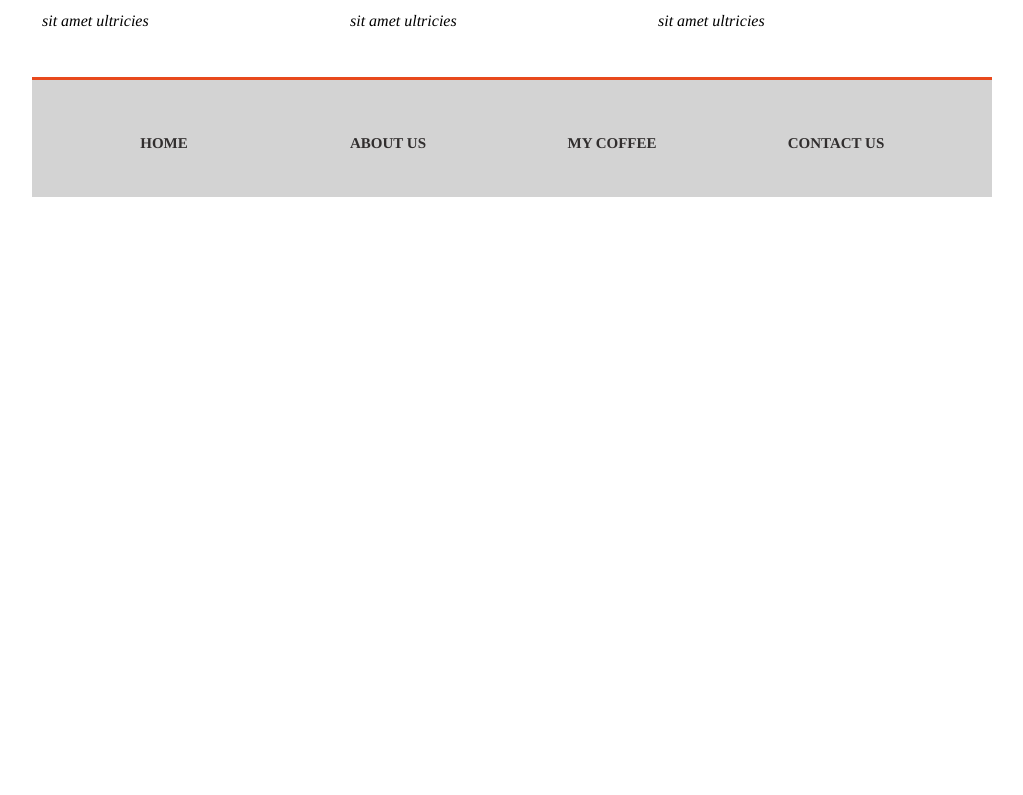
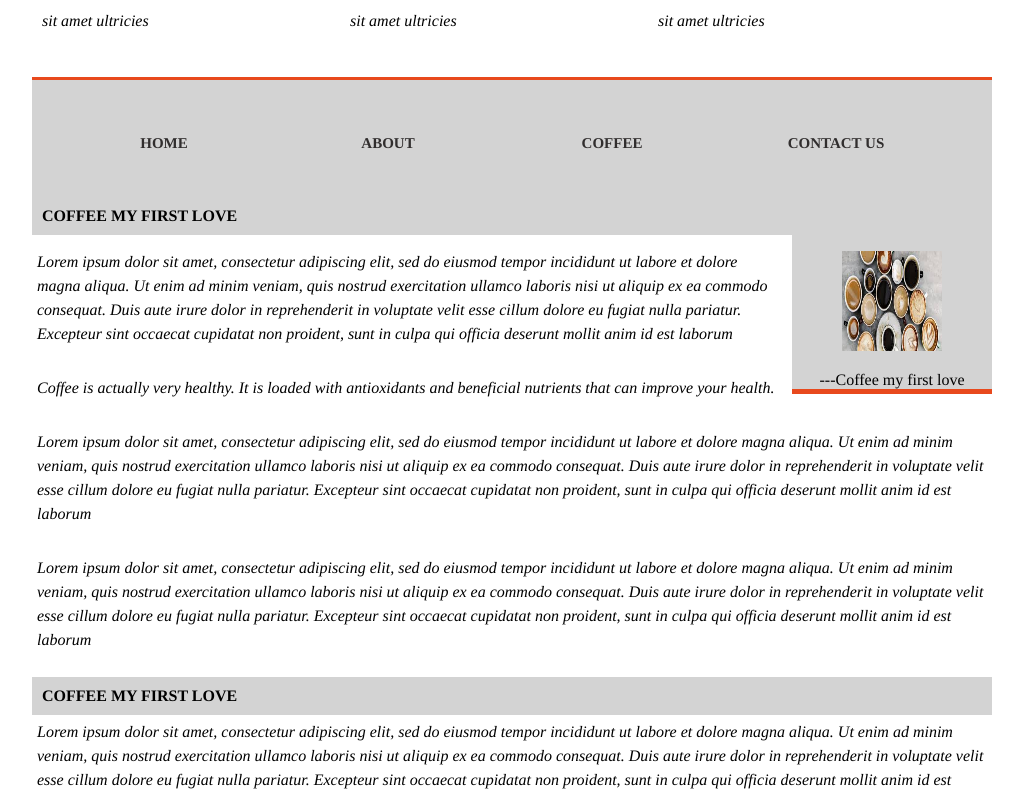
Before and after one commit to mikeyhodl/react-01, a React (Create React App) app: page / in a window 1280 px wide. Shown: the part 1165-1960 px from the top of the page, without its empty margins (128-1151 px from the left). Before the commit the page ends 1362 px from the top, so only its background shows below. Built offline with nearby package versions, Linux system fonts and the light colour scheme.

Commit message:
1 file modified

```diff
--- a/src/components/Footer.js
+++ b/src/components/Footer.js
@@ -1,18 +1,43 @@
 import React from 'react';
+import { BrowserRouter as Router, Routes, Route, Link } from 'react-router-dom';
+
+import AboutUs from './AboutUs';
+import Coffee from './Coffee';
+import ContactUs from './ContactUs';
+import Home from './Home';
 
 function Footer() {
-
   return (
+    <Router>
       <footer>
         <nav>
           <ul>
-                        <li><a href="index.html">Home</a></li>
-                        <li><a href="aboutUs.html">About Us</a></li>
-                        <li><a href="coffee.html">My Coffee</a></li>
-                        <li><a href="contactUs.html">Contact us</a></li>
+            <li>
+              {' '}
+              <Link to="/">Home</Link>
+            </li>
+            <li>
+              {' '}
+              <Link to="/aboutUs">About</Link>
+            </li>
+            <li>
+              {' '}
+              <Link to="/coffee">Coffee</Link>
+            </li>
+            <li>
+              {' '}
+              <Link to="/contactUs">Contact Us</Link>
+            </li>
           </ul>
         </nav>
       </footer>
+      <Routes>
+        <Route path="/AboutUs" element={<AboutUs />}></Route>
+        <Route path="/Coffee" element={<Coffee />}></Route>
+        <Route path="/ContactUs" element={<ContactUs />}></Route>
+        <Route path="/" element={<Home />} />
+      </Routes>
+    </Router>
   );
 }
 
```
Lines whose indentation alone changed are shown as unchanged.
